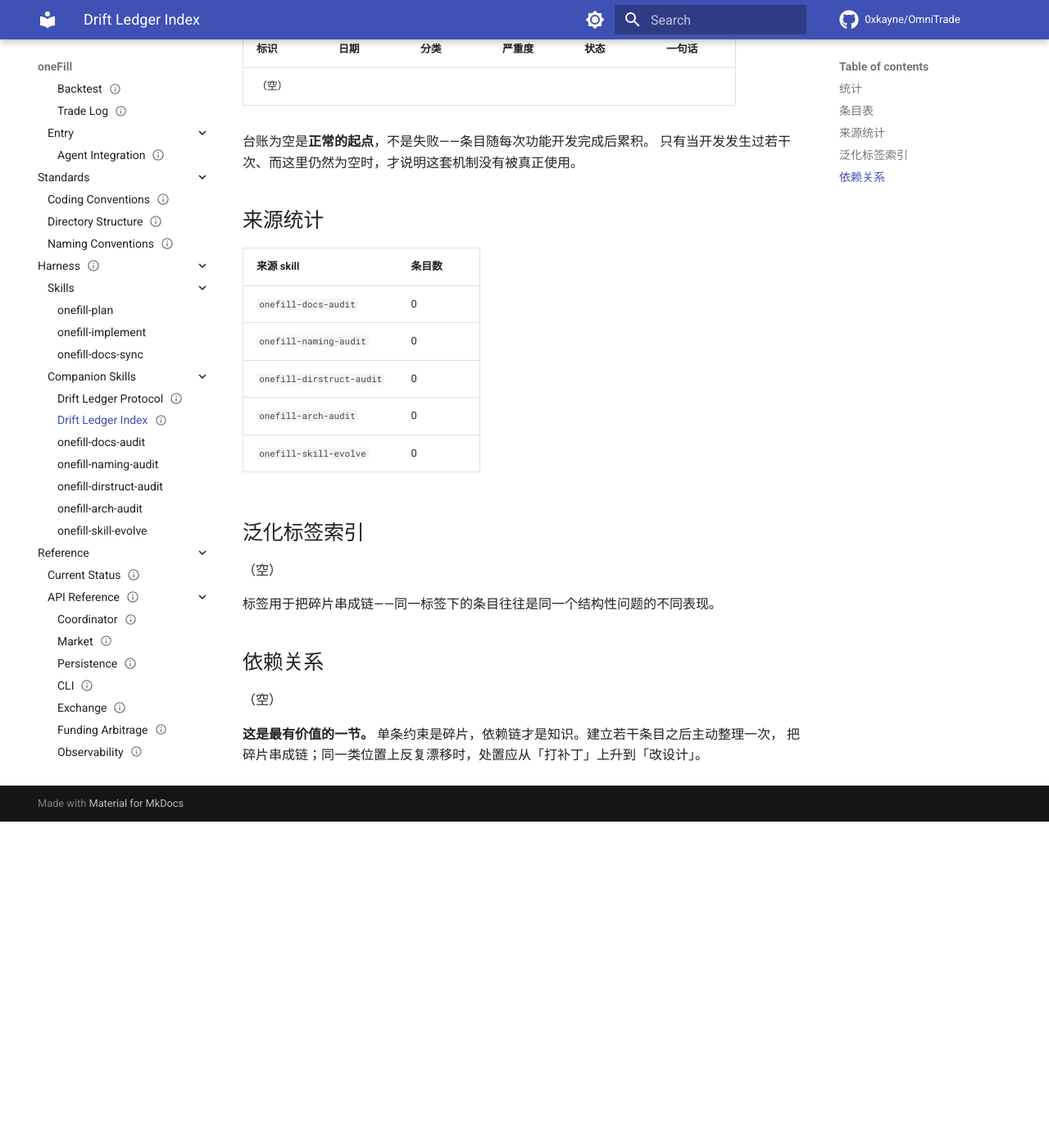
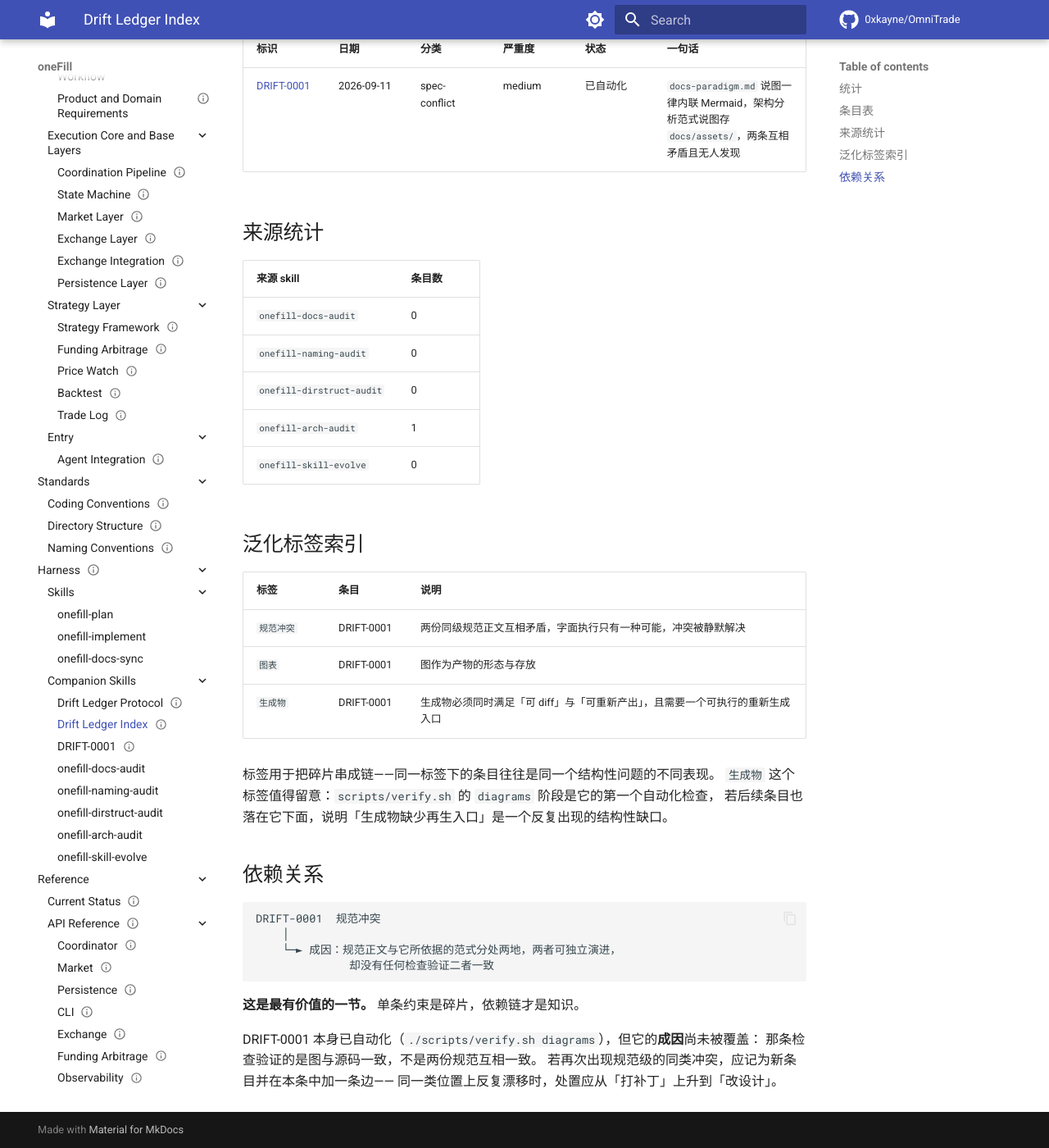
Before and after one commit to 0xkayne/OmniTrade, an MkDocs documentation site: the page built from docs/developer-guide/harness/drift-ledger/INDEX.md, in a window 1280 px wide and 1400 px high, scrolled down 640 px. Shown: the whole window at 82% size. Built offline with MkDocs 1.6.1 and Material for MkDocs 9.7.7, drawn with Linux system fonts in a browser that asks for light colours; comment, search, counter and statistics services are not loaded; before the commit the page ends 1642 px from its top, so only the background shows below that.

Commit message:
docs: record the paradigm conflict as DRIFT-0001
The ledger had no entries, so the mechanism it describes was unproven. This is
its first real entry and it is the case that prompted the diagram rework: two
peer-level specs asserted opposite rules about how diagrams are stored, and the
conflict was resolved silently because `docs-paradigm.md` declares itself
authoritative over everything else.

The interesting part is that neither rule was wrong. The Mermaid rule came from
3eae116, which deleted the previous architecture images because they had no
generator — it was a reaction to a specific failure, not a rejection of images.
So the entry records the structural cause rather than the symptom: spec text
and the paradigm it derives from live in two places, both can evolve, and
nothing checks they still agree. `verify.sh diagrams` guards the remedy; it
does not guard that cause, and the entry's dependency section says so.

DRIFT-0001 is also the first entry to exercise the schema (category / severity /
applies_to / revalidate / last_verified) and the tag index, so the index is no
longer a set of empty tables.

````diff
--- a/docs/developer-guide/harness/drift-ledger/INDEX.md
+++ b/docs/developer-guide/harness/drift-ledger/INDEX.md
@@ -14,20 +14,17 @@ applies_to: harness/drift-ledger/ 下全部条目的索引；由各伴生 skill
 
 | 项 | 值 |
 |---|---|
-| 条目总数 | 0 |
+| 条目总数 | 1 |
 | 待处理 | 0 |
-| 已自动化 | 0 |
+| 已自动化 | 1 |
 | 已废弃 | 0 |
-| 最近一次核对 | — |
+| 最近一次核对 | 2026-09-11 |
 
 ## 条目表
 
 | 标识 | 日期 | 分类 | 严重度 | 状态 | 一句话 |
 |---|---|---|---|---|---|
-| （空） | | | | | |
-
-台账为空是**正常的起点**，不是失败——条目随每次功能开发完成后累积。
-只有当开发发生过若干次、而这里仍然为空时，才说明这套机制没有被真正使用。
+| [DRIFT-0001](DRIFT-0001.md) | 2026-09-11 | spec-conflict | medium | 已自动化 | `docs-paradigm.md` 说图一律内联 Mermaid，架构分析范式说图存 `docs/assets/`，两条互相矛盾且无人发现 |
 
 ## 来源统计
 
@@ -36,18 +33,33 @@ applies_to: harness/drift-ledger/ 下全部条目的索引；由各伴生 skill
 | `onefill-docs-audit` | 0 |
 | `onefill-naming-audit` | 0 |
 | `onefill-dirstruct-audit` | 0 |
-| `onefill-arch-audit` | 0 |
+| `onefill-arch-audit` | 1 |
 | `onefill-skill-evolve` | 0 |
 
 ## 泛化标签索引
 
-（空）
+| 标签 | 条目 | 说明 |
+|---|---|---|
+| `规范冲突` | DRIFT-0001 | 两份同级规范正文互相矛盾，字面执行只有一种可能，冲突被静默解决 |
+| `图表` | DRIFT-0001 | 图作为产物的形态与存放 |
+| `生成物` | DRIFT-0001 | 生成物必须同时满足「可 diff」与「可重新产出」，且需要一个可执行的重新生成入口 |
 
 标签用于把碎片串成链——同一标签下的条目往往是同一个结构性问题的不同表现。
+`生成物` 这个标签值得留意：`scripts/verify.sh` 的 `diagrams` 阶段是它的第一个自动化检查，
+若后续条目也落在它下面，说明「生成物缺少再生入口」是一个反复出现的结构性缺口。
 
 ## 依赖关系
 
-（空）
+```text
+DRIFT-0001  规范冲突
+    │
+    └─► 成因：规范正文与它所依据的范式分处两地，两者可独立演进，
+              却没有任何检查验证二者一致
+```
 
-**这是最有价值的一节。** 单条约束是碎片，依赖链才是知识。建立若干条目之后主动整理一次，
-把碎片串成链；同一类位置上反复漂移时，处置应从「打补丁」上升到「改设计」。
+**这是最有价值的一节。** 单条约束是碎片，依赖链才是知识。
+
+DRIFT-0001 本身已自动化（`./scripts/verify.sh diagrams`），但它的**成因**尚未被覆盖：
+那条检查验证的是图与源码一致，不是两份规范互相一致。
+若再次出现规范级的同类冲突，应记为新条目并在本条中加一条边——
+同一类位置上反复漂移时，处置应从「打补丁」上升到「改设计」。
--- a/mkdocs.yml
+++ b/mkdocs.yml
@@ -142,6 +142,7 @@ nav:
           - Companion Skills:
               - Drift Ledger Protocol: developer-guide/harness/drift-ledger/PROTOCOL.md
               - Drift Ledger Index: developer-guide/harness/drift-ledger/INDEX.md
+              - DRIFT-0001: developer-guide/harness/drift-ledger/DRIFT-0001.md
               - onefill-docs-audit: developer-guide/harness/onefill-docs-audit/SKILL.md
               - onefill-naming-audit: developer-guide/harness/onefill-naming-audit/SKILL.md
               - onefill-dirstruct-audit: developer-guide/harness/onefill-dirstruct-audit/SKILL.md
````
Also changed, not shown: docs/developer-guide/harness/drift-ledger/DRIFT-0001.md (added, +91 -0 lines).
